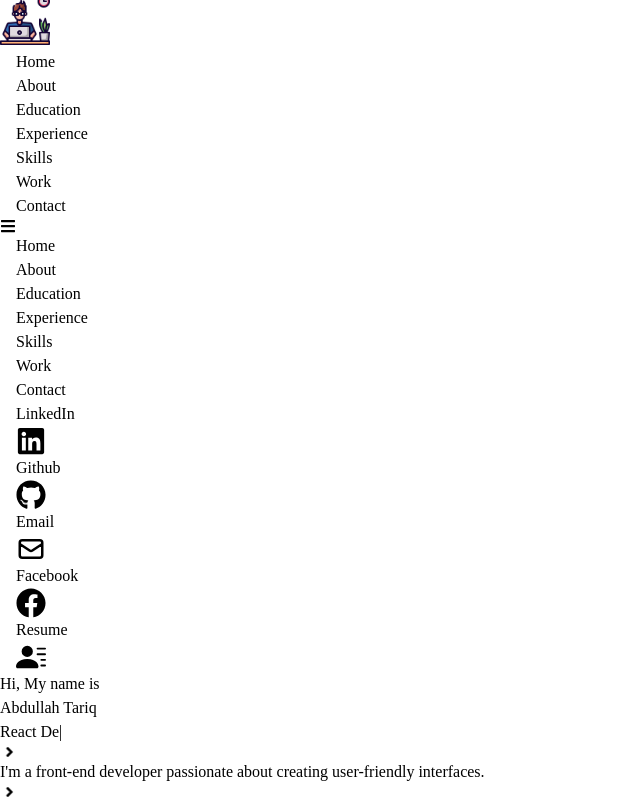
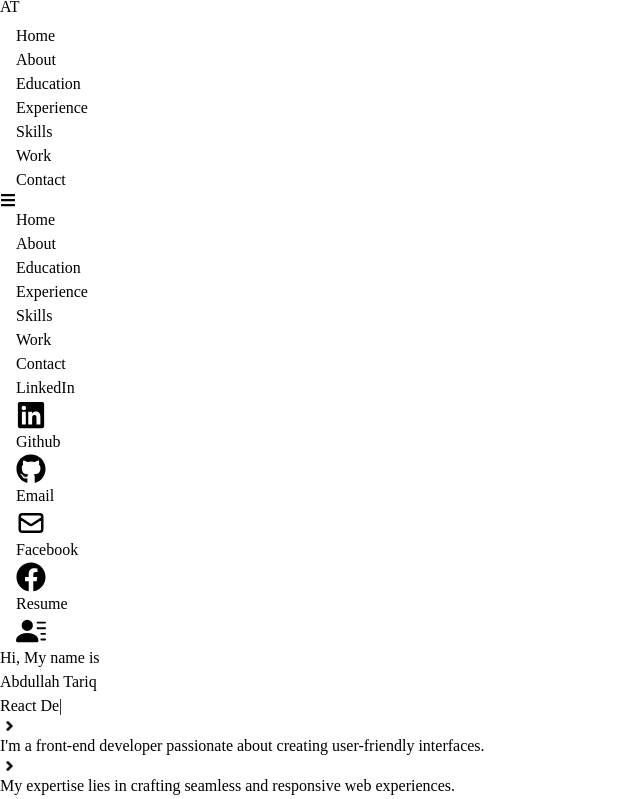
Before and after one commit to Abdullahprogramme/personal_portfolio, a React (Create React App) app: page / in a window 1280 px wide. Shown: the top 799 px of the page, without its empty margins (0-640 px from the left). Built offline with nearby package versions, Linux system fonts and the light colour scheme.

Commit message:
Update NavBar.js

```diff
--- a/src/Components/NavBar.js
+++ b/src/Components/NavBar.js
@@ -1,5 +1,5 @@
 import React, {useState} from "react";
-import man from '../Assets/man.png';
+// import man from '../Assets/man.png';
 import {FaBars, FaTimes, FaGithub, FaLinkedin, FaFacebook} from 'react-icons/fa';
 import {HiOutlineMail} from 'react-icons/hi';
 import {BsFillPersonLinesFill} from 'react-icons/bs';
@@ -25,7 +25,8 @@ const NavBar = () => {
         <div className="fixed w-full h-[80px] flex justify-between items-center px-4 bg-[#0a192f] text-gray-300" style={{ zIndex: 1000 }}>
             <div className="insta">
                 <a href="https://www.instagram.com/abdullahtariq62/?next=%2F&hl=en" target="_blank" rel="noopener noreferrer">
-                    <img src={man} alt="abdullah" style={{width: '50px'}}/>
+                    {/* <img src={man} alt="abdullah" style={{width: '50px'}}/> */}
+                    <p className="customFontStyle text-4xl text-gray-300">AT</p>
                 </a>
             </div>
 
```
